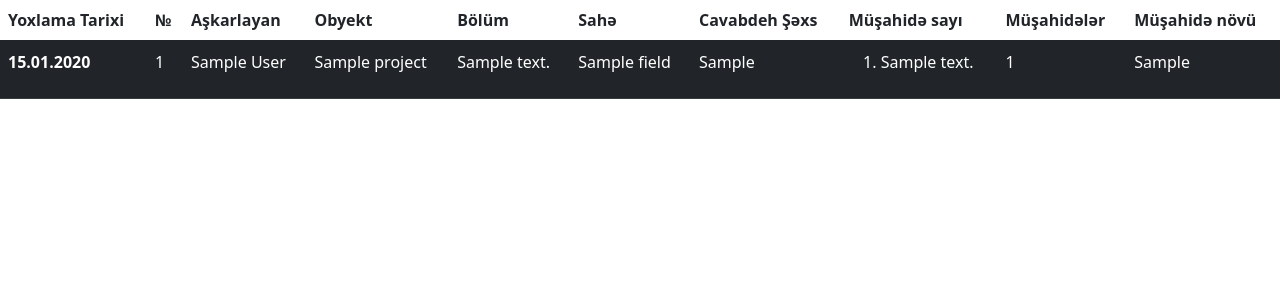
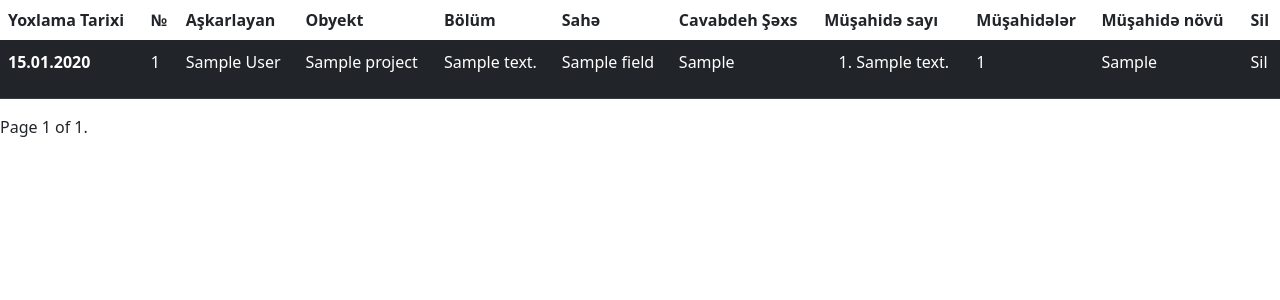
Before and after one commit to tamk1n/IRR-inspection-report-register, a Django app: template irr_app/templates/irr_app/done.html in a window 1280 px wide. Shown: the part 56-356 px from the top of the page. Run offline with Django 3.2, Linux system fonts and the light colour scheme; the template is opened without the code that fills it: most values are stand-ins (such as "Sample title", 1, 10 or a date in 2020); some libraries are stand-ins or nearby versions.

Commit message:
pagination

```diff
--- a/irr/settings.py
+++ b/irr/settings.py
@@ -79,6 +79,7 @@ TEMPLATES = [
 
 WSGI_APPLICATION = 'irr.wsgi.application'
 
+LOGIN_URL = 'irr_app:user-login'
 LOGIN_REDIRECT_URL = 'irr_app:home-page'
 LOGOUT_REDIRECT_URL = 'irr_app:home-page'
 
--- a/irr_app/templates/irr_app/done.html
+++ b/irr_app/templates/irr_app/done.html
@@ -14,6 +14,7 @@
         <th scope="col">Müşahidə sayı</th>
         <th scope="col">Müşahidələr</th>
         <th scope="col">Müşahidə növü</th>
+        <th scope="col">Sil</th>
       </tr>
     </thead>
     <tbody>
@@ -39,8 +40,26 @@
         </td>
         <td>{{ir.observation_count}}</td>
         <td>{{ir.ir_type}}</td>
+        <td>Sil</td>
       </tr>
       {% endfor %}
     </tbody>
   </table>
+  <div class="pagination">
+    <span class="step-links">
+        {% if page_obj.has_previous %}
+            <a href="?page=1">&laquo; first</a>
+            <a href="?page={{ page_obj.previous_page_number }}">previous</a>
+        {% endif %}
+
+        <span class="current">
+            Page {{ page_obj.number }} of {{ page_obj.paginator.num_pages }}.
+        </span>
+
+        {% if page_obj.has_next %}
+            <a href="?page={{ page_obj.next_page_number }}">next</a>
+            <a href="?page={{ page_obj.paginator.num_pages }}">last &raquo;</a>
+        {% endif %}
+    </span>
+</div>
 {% endblock %}
```
Also changed, not shown: irr_app/views.py (+6 -10 lines).
